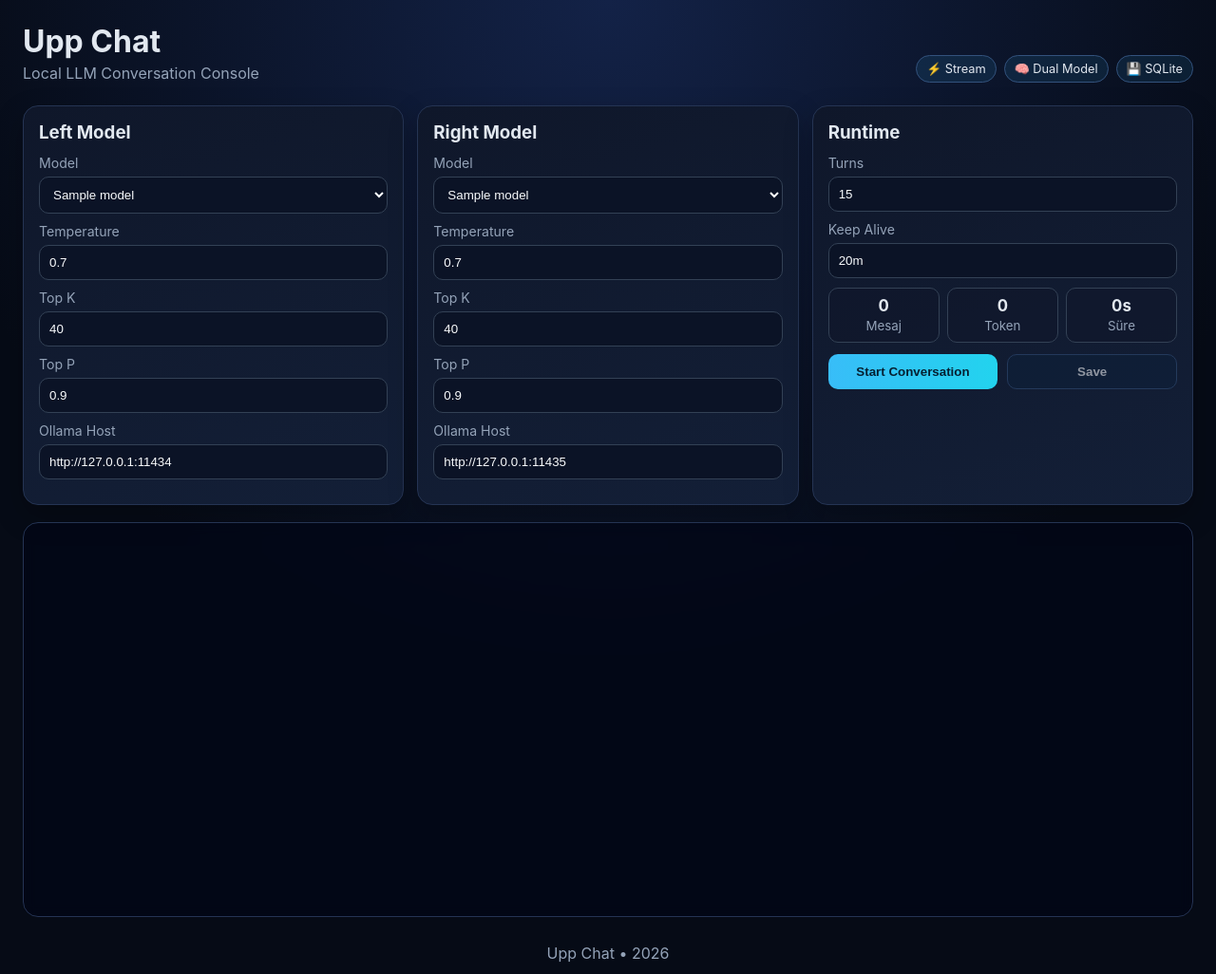
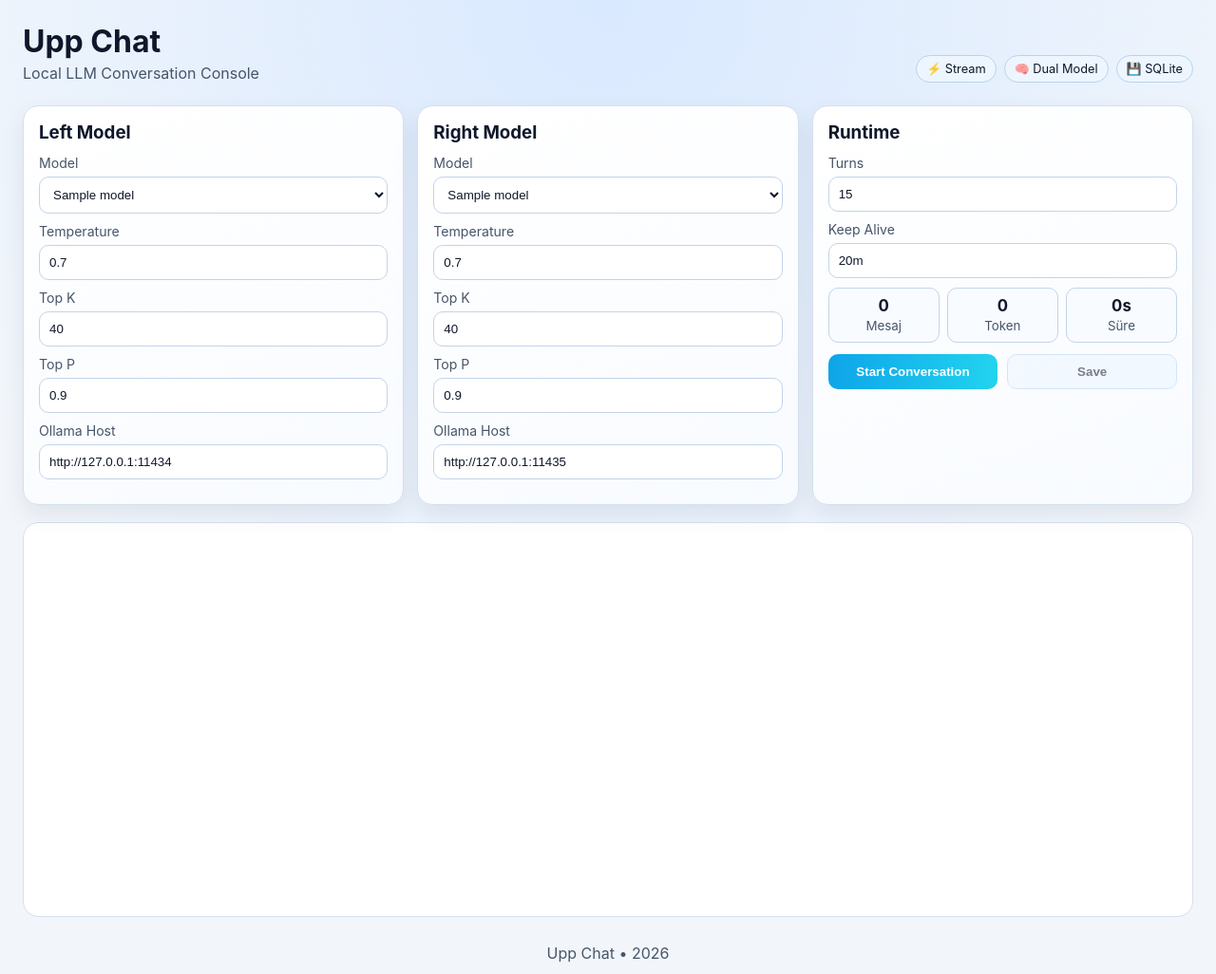
Before and after one commit to tanerim/Upp_Chat, a FastAPI app: template templates/index.html in a window 1280 px wide. Shown: the whole page at 95% size. Run offline with FastAPI, Linux system fonts and the light colour scheme; the template is opened without the code that fills it: most values are stand-ins (such as "Sample title", 1, 10 or a date in 2020).

Commit message:
Fix start modal layout and switch to light theme

```diff
--- a/static/style.css
+++ b/static/style.css
@@ -1,14 +1,14 @@
 :root {
-  --bg: #060b16;
-  --panel: #0f172a;
-  --panel-soft: #131f37;
-  --line: #253453;
-  --text: #e2e8f0;
-  --muted: #94a3b8;
-  --brand: #38bdf8;
+  --bg: #f2f6fb;
+  --panel: #ffffff;
+  --panel-soft: #f8fbff;
+  --line: #d5e0ee;
+  --text: #0f172a;
+  --muted: #475569;
+  --brand: #0ea5e9;
   --brand-2: #22d3ee;
-  --left: #facc15;
-  --right: #34d399;
+  --left: #ca8a04;
+  --right: #059669;
 }
 
 * { box-sizing: border-box; }
@@ -17,7 +17,7 @@ body {
   margin: 0;
   font-family: Inter, ui-sans-serif, system-ui, -apple-system, Segoe UI, Roboto, sans-serif;
   color: var(--text);
-  background: radial-gradient(circle at top, #132247 0%, var(--bg) 60%);
+  background: radial-gradient(circle at top, #d9e9ff 0%, var(--bg) 65%);
 }
 
 .topbar {
@@ -34,8 +34,8 @@ body {
   font-size: .8rem;
   padding: 6px 10px;
   border-radius: 999px;
-  border: 1px solid #33527d;
-  background: rgba(56, 189, 248, 0.1);
+  border: 1px solid #b6d3ef;
+  background: #edf6ff;
 }
 
 .dashboard-grid {
@@ -49,7 +49,7 @@ body {
   border: 1px solid var(--line);
   border-radius: 16px;
   padding: 16px;
-  box-shadow: 0 12px 30px rgba(0, 0, 0, .25);
+  box-shadow: 0 10px 24px rgba(15, 23, 42, .08);
 }
 .panel h3 { margin: 0 0 12px; }
 .panel label {
@@ -61,9 +61,9 @@ body {
 }
 input, select, textarea, button {
   border-radius: 10px;
-  border: 1px solid #334155;
-  background: #0b1326;
-  color: #f8fafc;
+  border: 1px solid #c3d4e8;
+  background: #ffffff;
+  color: var(--text);
   padding: 10px;
 }
 textarea { min-height: 120px; resize: vertical; }
@@ -76,10 +76,10 @@ textarea { min-height: 120px; resize: vertical; }
 }
 .runtime-stats div {
   text-align: center;
-  border: 1px solid #334155;
+  border: 1px solid #c3d4e8;
   border-radius: 10px;
   padding: 8px;
-  background: rgba(15, 23, 42, .6);
+  background: #f8fbff;
 }
 .runtime-stats span { display: block; font-weight: 700; font-size: 1.05rem; }
 .runtime-stats small { color: var(--muted); }
@@ -92,12 +92,12 @@ textarea { min-height: 120px; resize: vertical; }
 #startBtn {
   border: none;
   background: linear-gradient(90deg, var(--brand), var(--brand-2));
-  color: #062032;
+  color: #ffffff;
   font-weight: 700;
 }
 #saveBtn {
-  border: 1px solid #33527d;
-  background: #0d203a;
+  border: 1px solid #b6d3ef;
+  background: #edf6ff;
   font-weight: 700;
 }
 #saveBtn:disabled { opacity: .55; }
@@ -109,8 +109,7 @@ textarea { min-height: 120px; resize: vertical; }
   overflow: auto;
   border-radius: 16px;
   border: 1px solid var(--line);
-  background: rgba(2, 6, 23, .72);
-  backdrop-filter: blur(7px);
+  background: #ffffff;
   padding: 14px;
 }
 .msg {
--- a/templates/index.html
+++ b/templates/index.html
@@ -69,8 +69,10 @@
           <option value="coffee">Kahve kültürü (ritüel vs hız)</option>
         </select>
       </label>
-      <label>Left Model Prompt<textarea id="userPromptLeft"></textarea></label>
-      <label>Right Model Prompt<textarea id="userPromptRight"></textarea></label>
+      <div class="prompt-grid">
+        <label>Left Model Prompt<textarea id="userPromptLeft"></textarea></label>
+        <label>Right Model Prompt<textarea id="userPromptRight"></textarea></label>
+      </div>
       <label class="checkbox-row"><input type="checkbox" id="forceTurkish" checked /> Türkçe konuş (zorla)</label>
       <div class="modal-actions">
         <button id="cancelInit">Cancel</button>
```
Also changed, not shown: other parts of static/style.css (+30 -10 lines).
